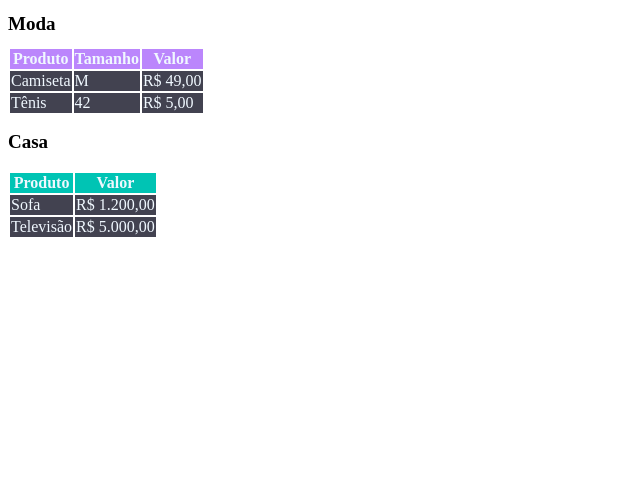
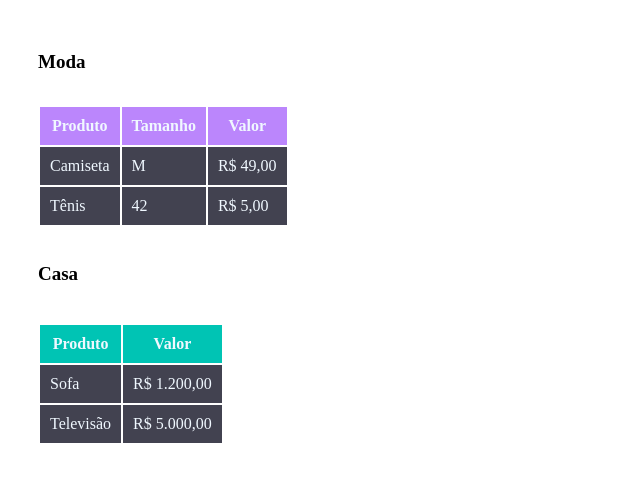
Before and after one commit to jhonesmendes/Desafio-html-css-basico, a plain HTML site: page index.html in a window 1280 px wide. Shown: the whole page, without its empty margins (0-640 px from the left). Drawn offline with Linux system fonts and the light colour scheme.

Commit message:
quase prefeito

```diff
--- a/index.html
+++ b/index.html
@@ -11,7 +11,7 @@
 <body class="body">
     <h1 class="produto">Moda</h1>
 
-    <table>
+    <table class="tabela">
         <tr class="produto-moda">
             <th>Produto</th>
             <th>Tamanho </th>
@@ -33,7 +33,7 @@
 
     <h2 class="produto">Casa</h2>
 
-    <table>
+    <table class="tabela">
     <tr>
         <tr class="produto-casa">
             <th>Produto</th>
--- a/style.css
+++ b/style.css
@@ -1,32 +1,35 @@
-
+*{
+padding: 10px;
+}
 .produto {
     font-size: 19px;
 }
+.tabela{
+    color: aliceblue;
+}
 .produto-moda {
     background-color:#BB86FC;
-    color: aliceblue;
-   padding: 20px;
+
 }
 
 .produto-moda-camiseta{
     background-color:#424250;
-    color: aliceblue;
+
 }
 .produto-moda-tenis{
     background-color: #424250;
-    color:aliceblue;
 
 }
 .produto-casa{
     background-color:#00C4B4;
-    color: aliceblue;
+
 }
 
 .produto-casa-sofa{
     background-color:#424250;
-    color: aliceblue;
+
 }
 .produto-casa-televisao{
     background-color:#424250;
-    color: aliceblue;
+
 }
```
